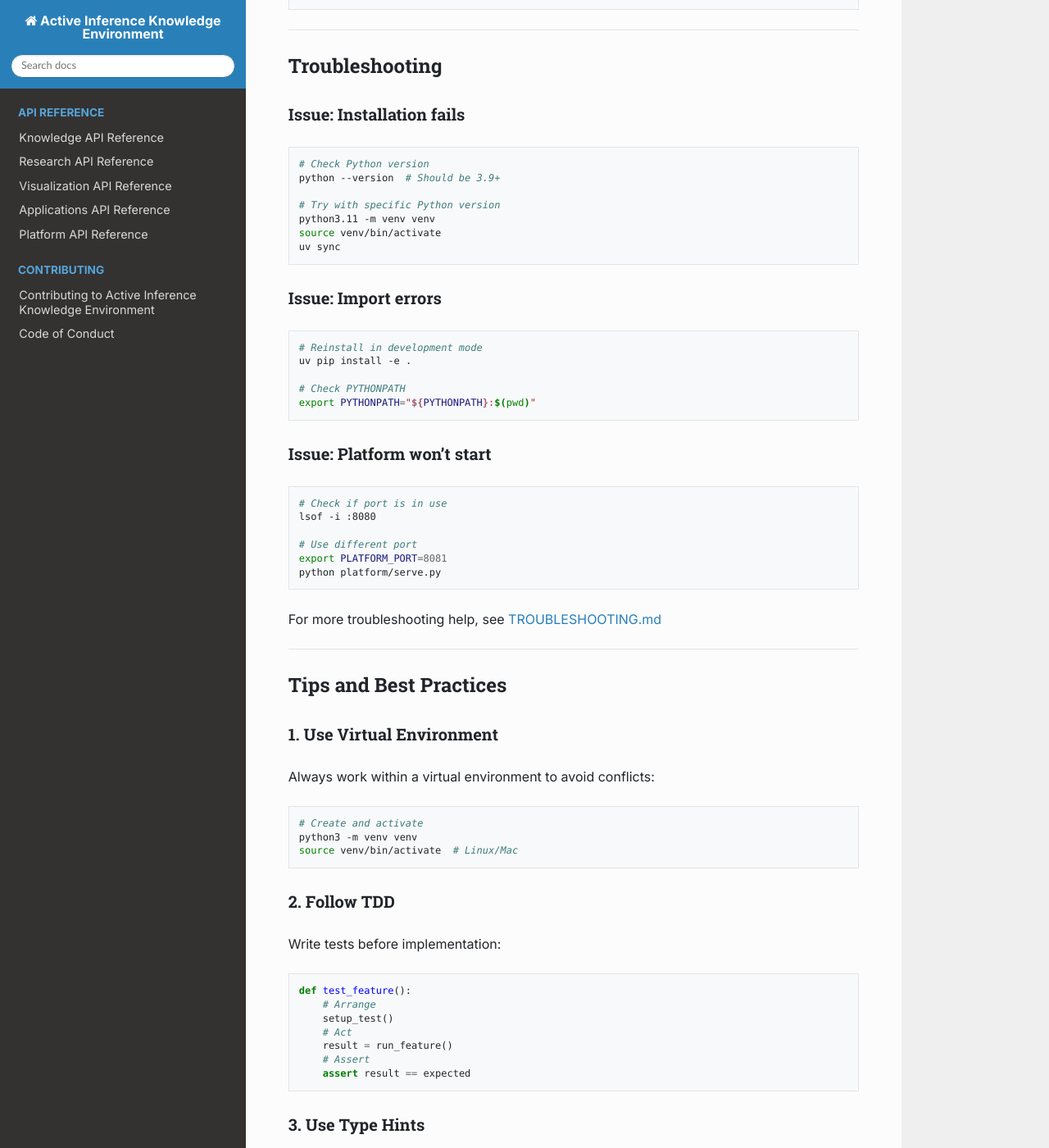
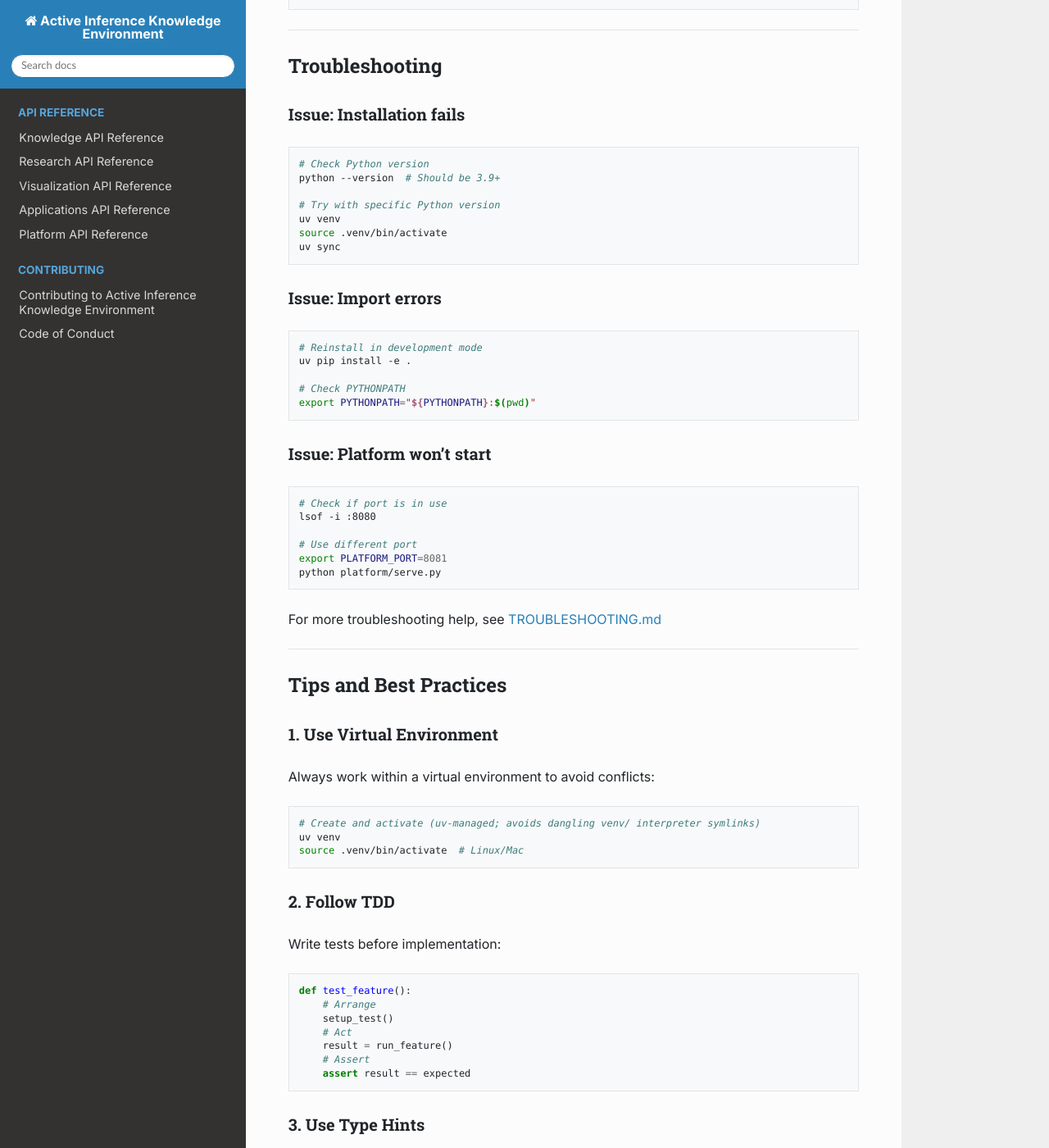
Before and after one commit to docxology/active_inference, a Sphinx documentation site: the page built from docs/QUICK_START.md, in a window 1280 px wide and 1400 px high, scrolled down 5665 px. Shown: the whole window at 82% size. Built offline with Sphinx 7.4.7 and the Read the Docs theme 3.1.0, drawn with Linux system fonts in a browser that asks for light colours; pages that are not in the unit, such as notebooks, are missing from menus.

Commit message:
docs(QUICK_START): use uv-managed .venv instead of python3 -m venv venv

````diff
--- a/docs/QUICK_START.md
+++ b/docs/QUICK_START.md
@@ -298,8 +298,8 @@ make check-all
 python --version  # Should be 3.9+
 
 # Try with specific Python version
-python3.11 -m venv venv
-source venv/bin/activate
+uv venv
+source .venv/bin/activate
 uv sync
 ```
 
@@ -335,9 +335,9 @@ For more troubleshooting help, see [TROUBLESHOOTING.md](TROUBLESHOOTING.md)
 Always work within a virtual environment to avoid conflicts:
 
 ```bash
-# Create and activate
-python3 -m venv venv
-source venv/bin/activate  # Linux/Mac
+# Create and activate (uv-managed; avoids dangling venv/ interpreter symlinks)
+uv venv
+source .venv/bin/activate  # Linux/Mac
 ```
 
 ### 2. Follow TDD
````
